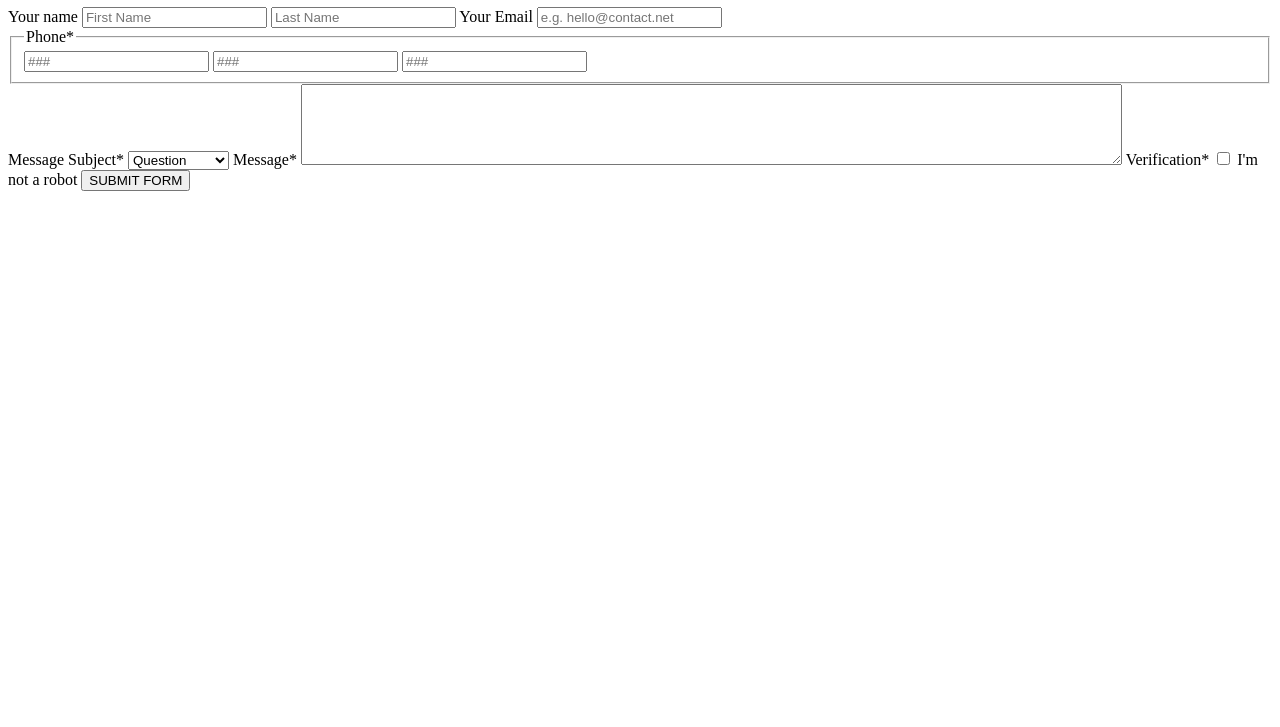
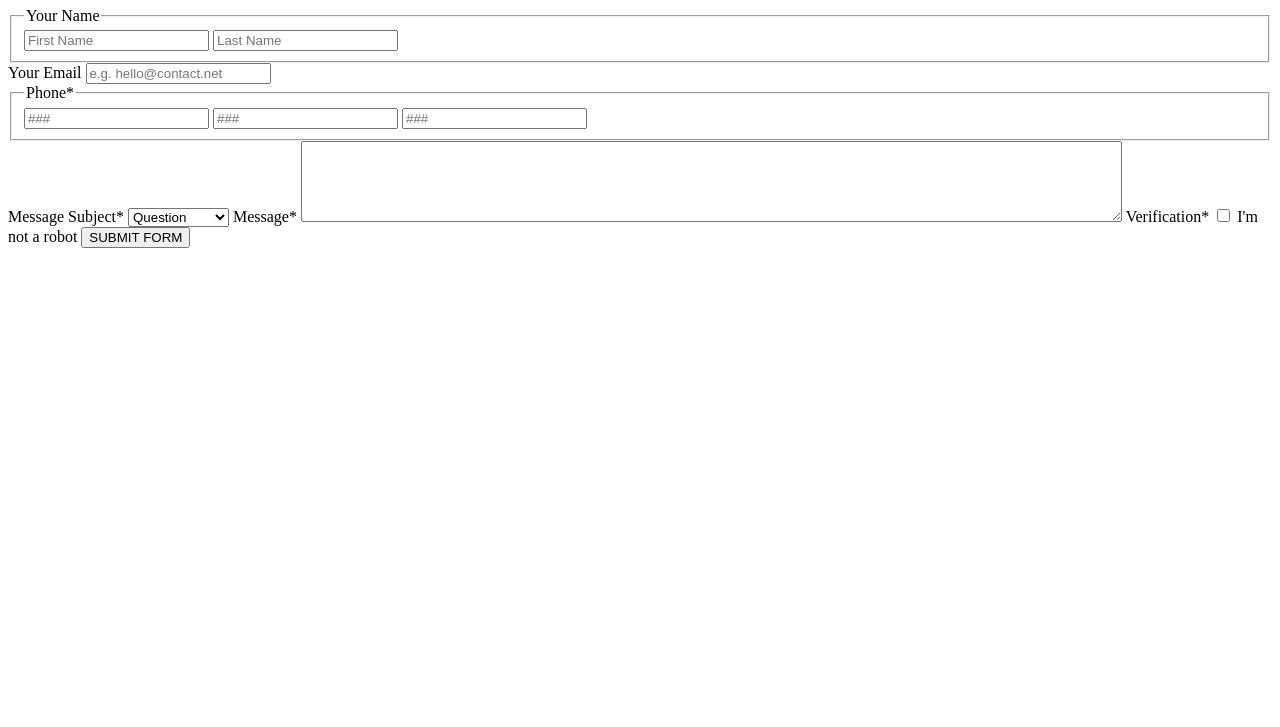
Before and after one commit to nikaodar/Povio-academy, a plain HTML site: page lesson2-homework/contact-form/index.html in a window 1280 px wide. Shown: the part 73-800 px from the top of the page. Drawn offline with Linux system fonts and the light colour scheme.

Commit message:
Add fieldset for name input

```diff
--- a/lesson2-homework/contact-form/index.html
+++ b/lesson2-homework/contact-form/index.html
@@ -12,11 +12,11 @@
         <h1>Contact form</h1>
         <section>
             <form>
-                <label>
-                    Your name
+                <fieldset>
+                    <legend>Your Name</legend>
                     <input type="text" id="firstName" name="firstName" placeholder="First Name">
                     <input type="text" id="lastName" name="lastName" placeholder="Last Name">
-                </label>
+                </fieldset>
 
                 <label>
                     Your Email
```
